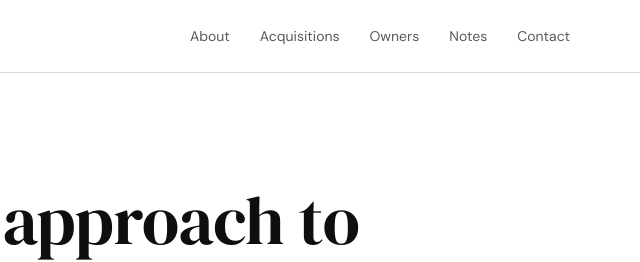
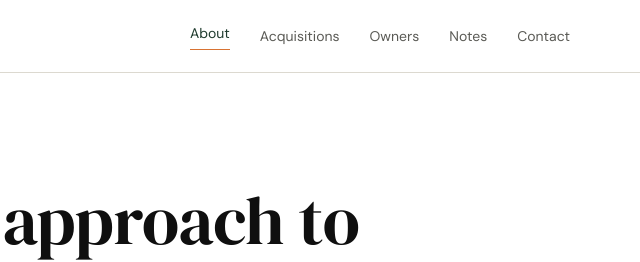
Before and after one commit to almasy77/monument-equity-website, a website: page index.html in a window 1280 px wide. Shown: the top 262 px of the page, 638-1278 px from the left. Drawn offline with nearby package versions, Linux system fonts and the light colour scheme.

Commit message:
Add .nav-links a.active CSS rule to homepage so scrollspy is visible

```diff
--- a/index.html
+++ b/index.html
@@ -67,6 +67,7 @@
   .brand-mark { width: 0.7em; height: 0.78em; color: var(--green); flex-shrink: 0; }
   .nav-links { display: flex; gap: 30px; align-items: center; font-size: 14px; }
   .nav-links a { color: var(--ink-soft); }
+  .nav-links a.active { color: var(--green); border-bottom: 1px solid var(--orange); padding-bottom: 4px; }
   .nav-toggle { display: none; background: none; border: 0; padding: 0; cursor: pointer; width: 40px; height: 40px; position: relative; }
   .nav-toggle .bar { display: block; width: 22px; height: 2px; background: var(--ink); position: absolute; left: 9px; transition: transform 0.2s, opacity 0.15s, top 0.2s; }
   .nav-toggle .bar:nth-child(1) { top: 13px; }
```
